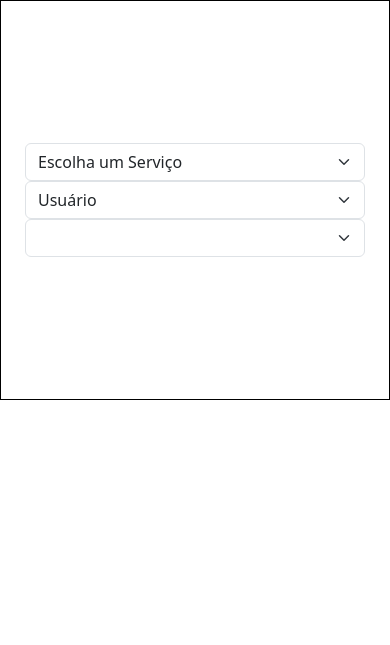
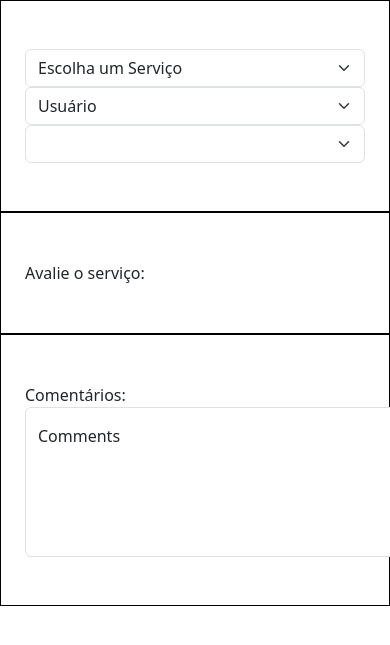
Before and after one commit to aCandidoP/avaliacaoMinhaUfop, a PHP site: page / in a window 390 px wide; the page is wider, and only the part inside the window is pictured. Shown: the top 645 px of that part. Run offline with PHP 8.4, Linux system fonts and the light colour scheme; lists and menus that the app fills with data are empty.

Commit message:
Inclusão dos container para estrelas e comentários

```diff
--- a/index.html
+++ b/index.html
@@ -12,8 +12,8 @@ crossorigin="anonymous" defer></script>
     <title>Avaliação Minha Ufop</title>
 </head>
 <body>
-    <div class="container d-flex align-items-center justify-content-center" id="labels">
-        <div class="row w-100 justify-content-center">
+    <div class="container d-flex align-items-center justify-content-center gap-5" id="labels">
+        <div class="row w-100 justify-content-center my-5">
             <div class="col-md-3">
                 <select class="form-select" aria-label="Default select example">
                     <option selected>Escolha um Serviço</option>
@@ -37,5 +37,29 @@ crossorigin="anonymous" defer></script>
             </div>
         </div>
     </div>
+
+    <div class="container d-flex align-items-start justify-content-center" id="labelsStars">
+        <div class="row w-100 justify-content-center my-5">
+            <div class="col-md-3">
+                <label for="">Avalie o serviço: </label>
+
+            </div>
+        </div>
+    </div>
+
+    <div class="container d-flex align-items-center justify-content-center" id="labelsComments">
+        <div class="row w-100 justify-content-center my-5">
+            <div class="col-md-3">
+                <label for="floatingTextarea">Comentários: </label>
+
+                <div class="form-floating">
+                    <textarea class="form-control" placeholder="Leave a comment here" id="floatingTextarea" maxlength="200"></textarea>
+                    <label for="floatingTextarea">Comments</label>
+                </div>
+
+            </div>
+        </div>
+    </div>
+
 </body>
 </html>
--- a/styles/style.css
+++ b/styles/style.css
@@ -1,5 +1,17 @@
 
 #labels {
-    height: 400px;
     border: 1px solid black;
 }
+
+#labelsStars {
+    border: 1px solid black;
+}
+
+#labelsComments {
+    border: 1px solid black;
+}
+
+#floatingTextarea{
+    height: 150px;
+    width: 400px;
+}
```
